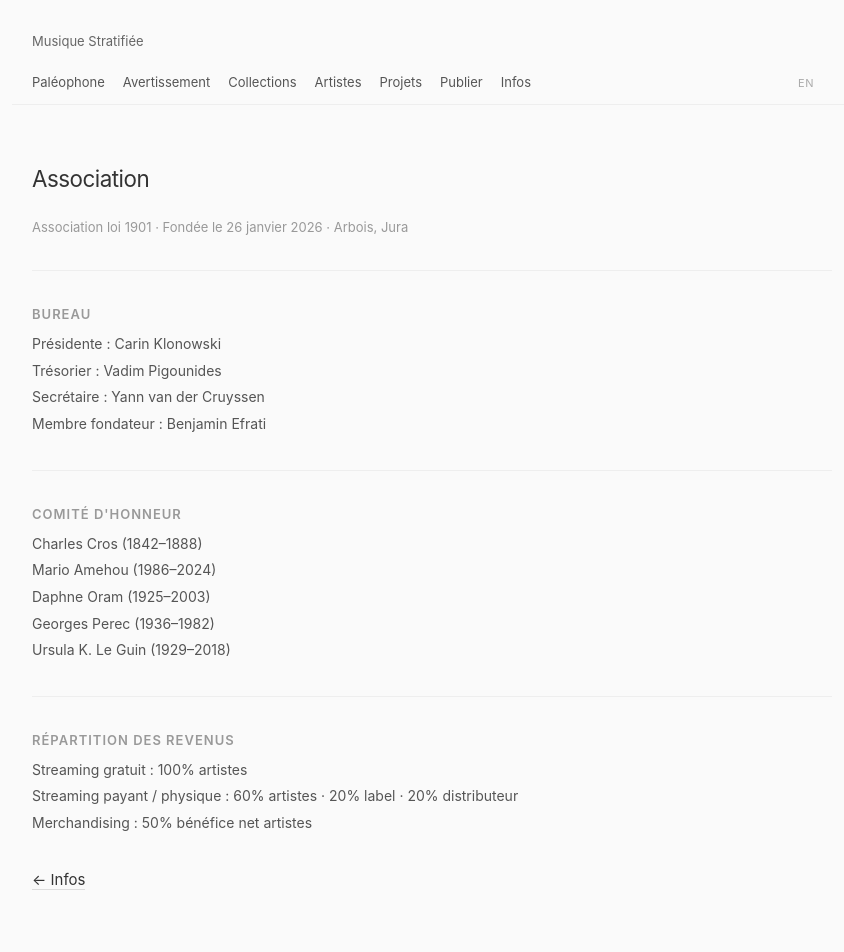
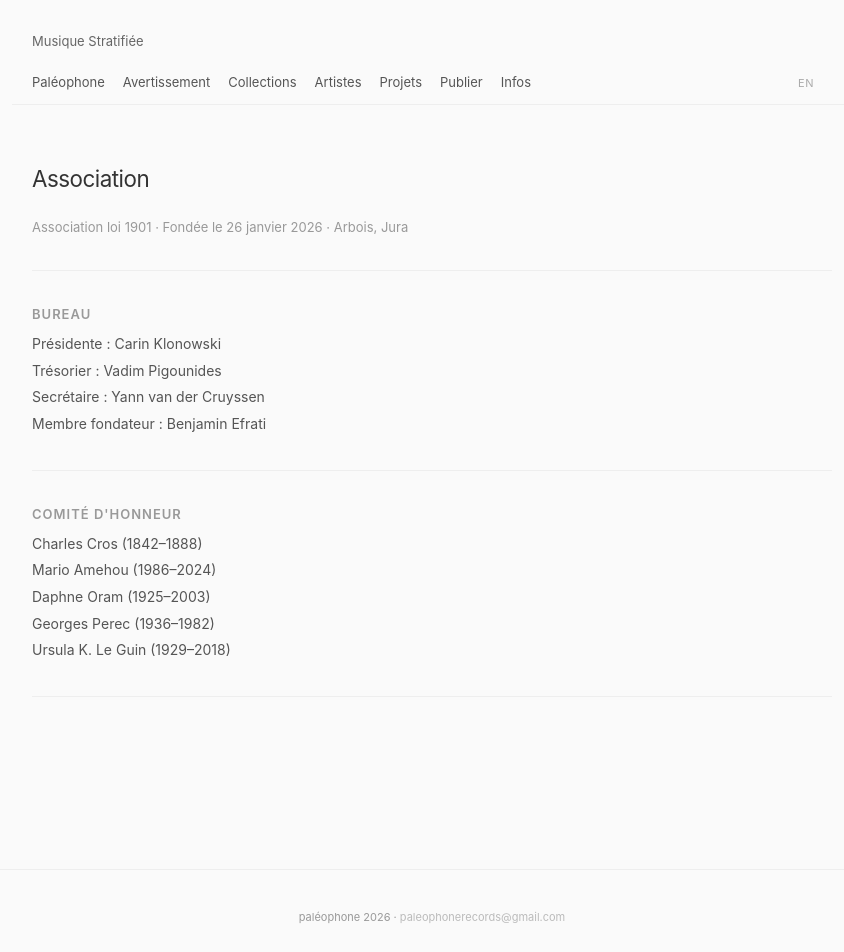
Before and after one commit to gnozo/paleophone, a Next.js app: page /infos/association in a window 1280 px wide. Shown: the top 952 px of the page, without its empty margins (208-1052 px from the left). Built offline with nearby package versions, Linux system fonts and the light colour scheme.

Commit message:
Remove revenue distribution details from association page
Removed revenue distribution information and navigation link.

```diff
--- a/pages/infos/association.tsx
+++ b/pages/infos/association.tsx
@@ -35,17 +35,6 @@ export default function Association() {
       </p>
 
       <hr />
-
-      <p style={{ fontSize: '13px', color: '#999', margin: '0 0 6px 0', textTransform: 'uppercase', letterSpacing: '1px', fontWeight: '600' }}>{fr ? 'Répartition des revenus' : 'Revenue distribution'}</p>
-      <p style={{ fontSize: '14px', color: '#555', lineHeight: '1.9' }}>
-        {fr ? 'Streaming gratuit : 100% artistes' : 'Free streaming: 100% artists'}<br />
-        {fr ? 'Streaming payant / physique : 60% artistes · 20% label · 20% distributeur' : 'Paid streaming / physical: 60% artists · 20% label · 20% distributor'}<br />
-        {fr ? 'Merchandising : 50% bénéfice net artistes' : 'Merchandising: 50% net profit to artists'}
-      </p>
-
-      <p style={{ marginTop: '30px' }}>
-        <a href="/infos">{fr ? '← Infos' : '← Info'}</a>
-      </p>
     </Layout>
   )
 }
```
